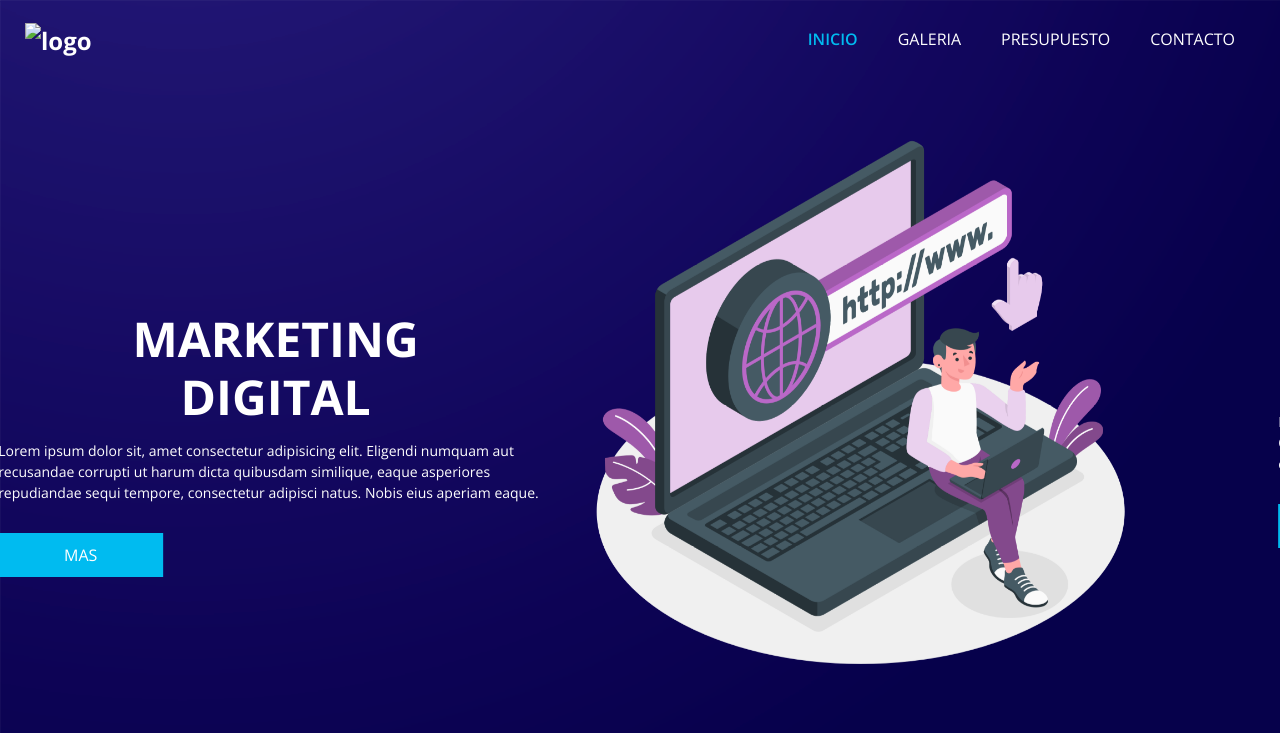
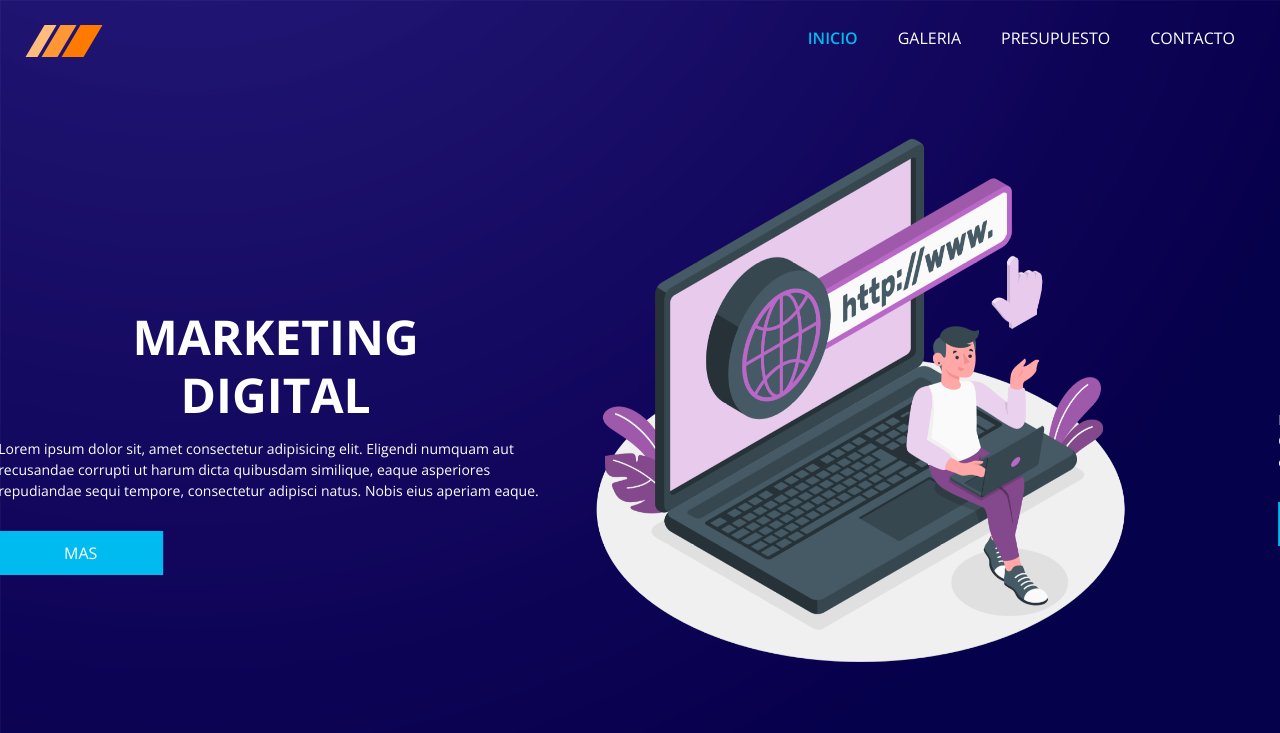
Before and after one commit to djhadex/cristian, a plain HTML site: page index.html in a window 1280 px wide. Shown: the top 733 px of the page. Drawn offline with nearby package versions, Linux system fonts and the light colour scheme; the site is published under a folder, as on GitHub Pages, so addresses that start at the root find nothing; a script that the page names is missing.

Commit message:
Update index.html

```diff
--- a/index.html
+++ b/index.html
@@ -33,7 +33,7 @@
         <nav class="navbar navbar-expand-lg custom_nav-container ">
           <a class="navbar-brand" href="index.html">
             <span>
-              <img src="/images/logoipsum-248.svg" alt="logo">
+              <img src="images/logoipsum-248.svg" alt="logo">
             </span>
           </a>
 
```
